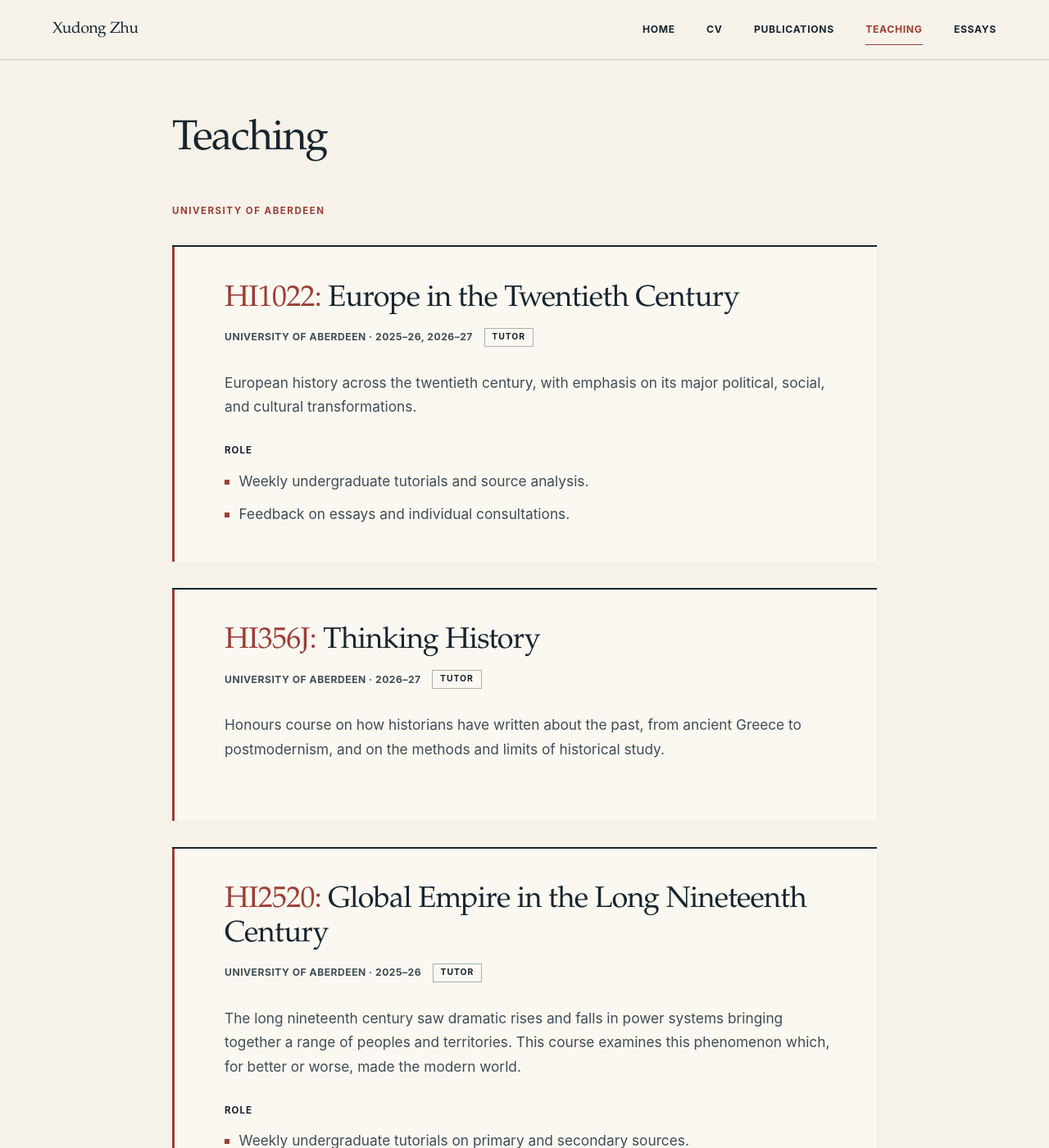
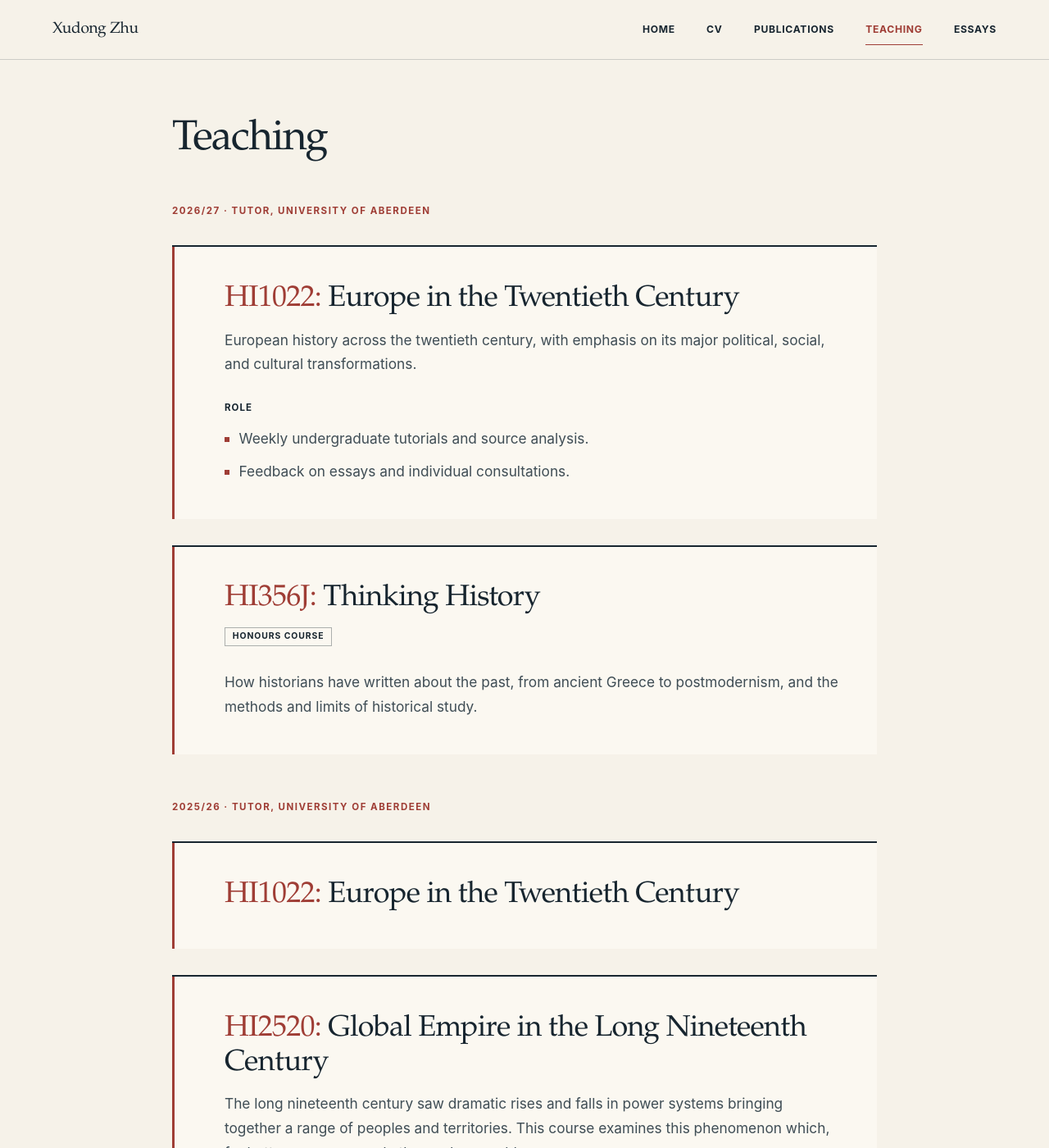
Before and after one commit to xudong-zhu01/xudong-zhu01.github.io, a Jekyll site: the page built from teaching.html, in a window 1280 px wide and 1400 px high. Shown: the whole window at 82% size. Built offline with Jekyll 4.4.1, drawn with Linux system fonts in a browser that asks for light colours; some of the changed text lies outside the part shown.

Commit message:
Group teaching by academic year, latest first; CV label to October 2026
- Teaching page follows the CV: 2026/27 (HI1022, HI356J honours course),
  2025/26 (HI1022, HI2520), then 2023 at Ruprecht-Karls-Universität
  Heidelberg
- CV page label matches the newly uploaded PDF (October 2026)

Co-Authored-By: Claude Fable 5.2 <noreply@anthropic.com>
Claude-Session: https://claude.ai/code/session_01JiahZfriUqu6zn2aTD9vNA

```diff
--- a/cv.html
+++ b/cv.html
@@ -30,7 +30,7 @@ active_nav: cv
             Download CV (PDF)
           </a>
 
-          <p class="caption muted-dark">Last updated: September 2026</p>
+          <p class="caption muted-dark">Last updated: October 2026</p>
         </div>
       </div>
     </section>
--- a/style.css
+++ b/style.css
@@ -910,6 +910,15 @@ p {
   color: var(--accent);
 }
 
+.course-title:last-child,
+.course-description:last-child {
+  margin-bottom: 0;
+}
+
+.course-card + .pub-group {
+  margin-top: clamp(2.5rem, 5vw, 3.5rem);
+}
+
 .course-meta {
   display: flex;
   flex-wrap: wrap;
--- a/teaching.html
+++ b/teaching.html
@@ -19,17 +19,12 @@ active_nav: teaching
     <section class="apple-section section-light page-top" aria-labelledby="current-experience">
       <div class="container container-narrow">
         <h1 id="current-experience" class="sf-display section-heading">Teaching</h1>
-        <h2 class="caption pub-group">University of Aberdeen</h2>
+        <h2 class="caption pub-group">2026/27 · Tutor, University of Aberdeen</h2>
 
         <article class="card card-light course-card">
           <h3 class="sf-display course-title">
             <span class="course-code">HI1022:</span> Europe in the Twentieth Century
           </h3>
-
-          <div class="sf-text course-meta">
-            University of Aberdeen · 2025–26, 2026–27
-            <span class="badge-apple badge-light">Tutor</span>
-          </div>
 
           <p class="body-text course-description">
             European history across the twentieth century, with emphasis on its major political,
@@ -49,25 +44,27 @@ active_nav: teaching
           </h3>
 
           <div class="sf-text course-meta">
-            University of Aberdeen · 2026–27
-            <span class="badge-apple badge-light">Tutor</span>
+            <span class="badge-apple badge-light">Honours course</span>
           </div>
 
           <p class="body-text course-description">
-            Honours course on how historians have written about the past, from ancient Greece to
-            postmodernism, and on the methods and limits of historical study.
+            How historians have written about the past, from ancient Greece to postmodernism,
+            and the methods and limits of historical study.
           </p>
+        </article>
+
+        <h2 class="caption pub-group">2025/26 · Tutor, University of Aberdeen</h2>
+
+        <article class="card card-light course-card">
+          <h3 class="sf-display course-title">
+            <span class="course-code">HI1022:</span> Europe in the Twentieth Century
+          </h3>
         </article>
 
         <article class="card card-light course-card">
           <h3 class="sf-display course-title">
             <span class="course-code">HI2520:</span> Global Empire in the Long Nineteenth Century
           </h3>
-
-          <div class="sf-text course-meta">
-            University of Aberdeen · 2025–26
-            <span class="badge-apple badge-light">Tutor</span>
-          </div>
 
           <p class="body-text course-description">
             The long nineteenth century saw dramatic rises and falls in power systems bringing together a range of peoples and territories.
@@ -93,7 +90,7 @@ active_nav: teaching
           </h3>
 
           <div class="sf-text course-meta">
-            Heidelberg Center for American Studies, Heidelberg University · 2023
+            2023 · Ruprecht-Karls-Universität Heidelberg, Heidelberg, Germany
             <span class="badge-apple badge-dark">Tutor</span>
           </div>
 
```
